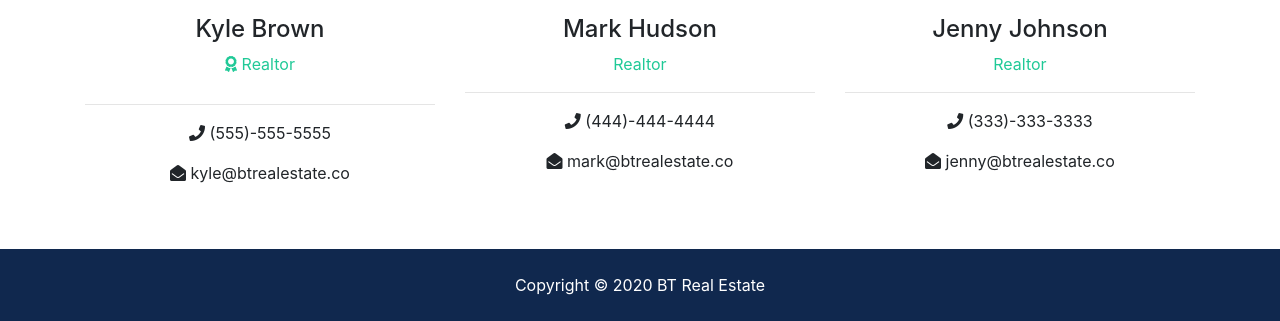
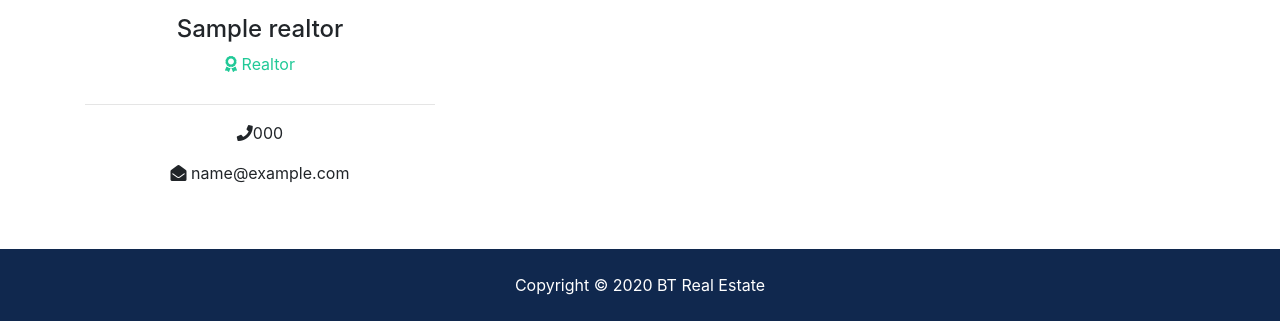
Before and after one commit to alpden550/btre-app, a Django app: page /about/ in a window 1280 px wide. Shown: the part 1717-2038 px from the top of the page. Run offline with Django 3.2, Linux system fonts and the light colour scheme; tables that the repository leaves empty hold one stand-in row (values such as "Sample post"); grey boxes marked "Sample" are stand-in pictures; parts of the project's set-up code (start-up, migrations or seed data) failed here and were passed over; some libraries are stand-ins or nearby versions.

```diff
--- a/pages/views.py
+++ b/pages/views.py
@@ -1,6 +1,7 @@
 from django.views.generic import ListView, TemplateView
 
 from listings.models import Listing
+from realtors.models import Realtor
 
 
 class MainPageView(ListView):
@@ -19,4 +20,14 @@ class MainPageView(ListView):
 
 
 class AboutPageView(TemplateView):
+    """Class to manage about page."""
+
     template_name = 'pages/about.html'
+
+    def get_context_data(self, **kwargs):
+        """Add realtors and MVP realtors into context."""
+        context = super().get_context_data(**kwargs)
+        realtors = Realtor.objects.order_by('-hired_at')
+        context['realtors'] = realtors
+        context['mvp_realtors'] = realtors.filter(is_mvp=True)
+        return context
--- a/templates/pages/about.html
+++ b/templates/pages/about.html
@@ -1,5 +1,6 @@
 {% extends 'base.html' %}
 {% load static %}
+
 {% block title %} | About{% endblock %}
 
 {% block container %}
@@ -42,19 +43,24 @@
           neque quod accusamus rem quia magnam magni dolorum facilis ullam minima perferendis? Exercitationem at quaerat
           commodi id libero eveniet harum perferendis laborum molestias quia.</p>
       </div>
+
+      {% if mvp_realtors %}
+        {% for realtor in mvp_realtors %}
           <div class="col-md-4">
             <div class="card">
-          <img class="card-img-top" src="assets/img/realtors/kyle.jpg" alt="Seller of the month">
+              {% if realtor.photo %}
+                <img class="card-img-top" src="{{ realtor.photo.url }}" alt="Seller of the month">
+              {% endif %}
               <div class="card-body">
                 <h5 class="card-title">Seller Of The Month</h5>
-            <h6 class="text-secondary">Kyle Brown</h6>
-            <p class="card-text">Lorem ipsum dolor sit amet consectetur adipisicing elit. Omnis nesciunt amet, illo
-              itaque similique repellat.
-              content.
-            </p>
+                <h6 class="text-secondary">{{ realtor.name }}</h6>
+                <p class="card-text">{{ realtor.about }}</p>
               </div>
             </div>
           </div>
+        {% endfor %}
+      {% endif %}
+
     </div>
   </div>
 </section>
@@ -72,39 +78,23 @@
   <div class="container">
     <h2 class="text-center">Our Team</h2>
     <div class="row text-center">
+
+      {% for realtor in realtors %}
         <div class="col-md-4">
-        <img src="assets/img/realtors/kyle.jpg" alt="" class="rounded-circle mb-3">
-        <h4>Kyle Brown</h4>
+          {% if realtor.photo %}
+            <img src="{{ realtor.photo.url }}" alt="" class="rounded-circle mb-3">
+          {% endif %}
+          <h4>{{ realtor.name }}</h4>
           <p class="text-success">
-          <i class="fas fa-award text-success mb-3"></i> Realtor</p>
+            <i class="fas text-success mb-3 {% if realtor.is_mvp %}fa-award{% endif %}"></i> Realtor</p>
           <hr>
           <p>
-          <i class="fas fa-phone"></i> (555)-555-5555</p>
+            <i class="fas fa-phone"></i>{{ realtor.phone }}</p>
           <p>
-          <i class="fas fa-envelope-open"></i> kyle@btrealestate.co</p>
+            <i class="fas fa-envelope-open"></i> {{ realtor.email }}</p>
         </div>
+      {% endfor %}
 
-      <div class="col-md-4">
-        <img src="assets/img/realtors/mark.jpg" alt="" class="rounded-circle mb-3">
-        <h4>Mark Hudson</h4>
-        <p class="text-success">Realtor</p>
-        <hr>
-        <p>
-          <i class="fas fa-phone"></i> (444)-444-4444</p>
-        <p>
-          <i class="fas fa-envelope-open"></i> mark@btrealestate.co</p>
-      </div>
-
-      <div class="col-md-4">
-        <img src="assets/img/realtors/jenny.jpg" alt="" class="rounded-circle mb-3">
-        <h4>Jenny Johnson</h4>
-        <p class="text-success">Realtor</p>
-        <hr>
-        <p>
-          <i class="fas fa-phone"></i> (333)-333-3333</p>
-        <p>
-          <i class="fas fa-envelope-open"></i> jenny@btrealestate.co</p>
-      </div>
     </div>
   </div>
 </section>
```
Lines whose indentation alone changed are shown as unchanged.
